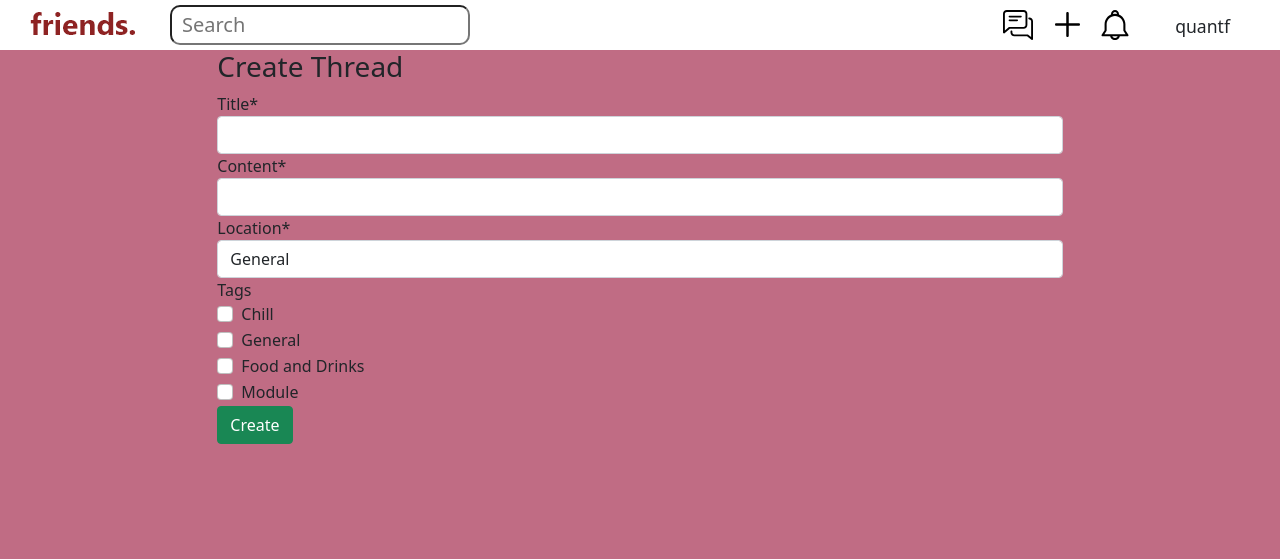
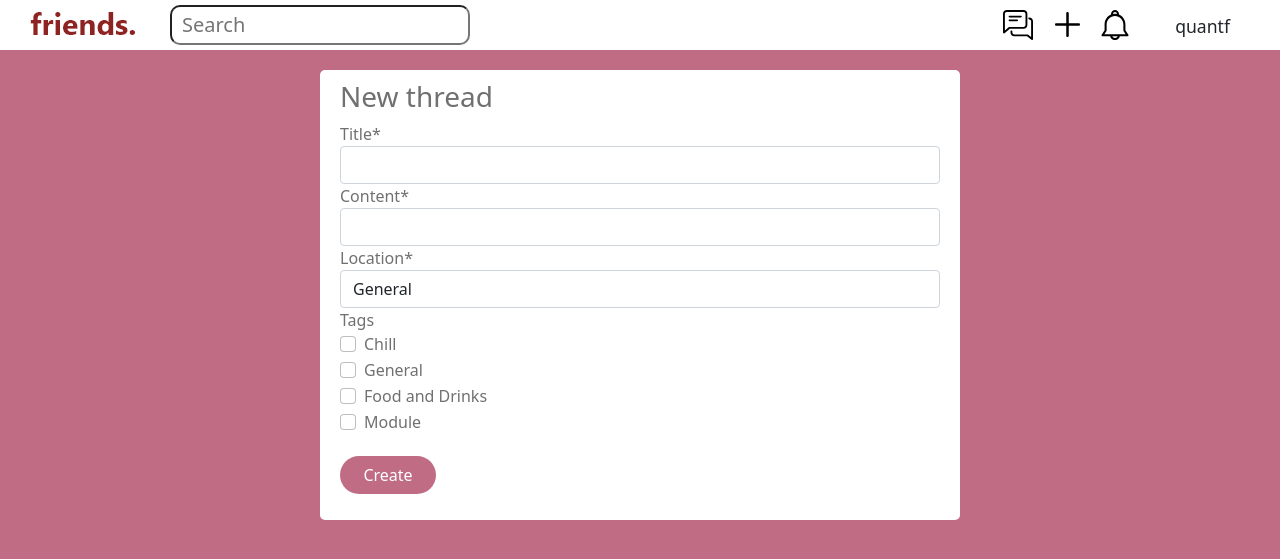
Before and after one commit to dannylty/orbital, a Django app: page /create in a window 1280 px wide. Shown: the top 559 px of the page. Run offline with Django 3.2, Linux system fonts and the light colour scheme; a user stored in the database is signed in; some libraries are stand-ins or nearby versions.

Commit message:
Style create page

```diff
--- a/main/static/css/styles.css
+++ b/main/static/css/styles.css
@@ -127,20 +127,20 @@ body {
   margin-top: 10px;
 }
 
-.comment-btn {
+.comment-btns {
   background-color: #f0f0f0;
   padding: 10px;
   border-radius: 0 0 5px 5px;
 }
 
-.comment-btn button {
+.comment-btns-btn {
   width: 96px;
   border-radius: 20px;
   color: white;
   background-color: #c06c84;
 }
 
-.comment-btn p {
+.comment-btns p {
   display: inline-block;
   margin-right: 10px;
   margin-bottom: 0;
@@ -201,6 +201,10 @@ body {
 .comments-btn h3 {
   display: inline-block;
   margin-bottom: 0;
+}
+
+.createthreadform {
+
 }
 
 .dropdown {
--- a/main/templates/main/create.html
+++ b/main/templates/main/create.html
@@ -5,10 +5,7 @@
 
 
 {% block content %}
-	<div id="content", name="content", class="main">
-		<div class="row justify-content-center">
-			<div class="col-8">
-				<h3>Create Thread</h3>
+	<div class="center">
 		{% for message in messages %}
 			<div class="container-fluid p-0">
 				<div class="alert {{ message.tags }} alert-dismissible" role="alert" >
@@ -16,17 +13,19 @@
 				</div>
 			</div>
 		{% endfor %}
+
+		<div class="full-info">
+			<h3>New thread</h3>
 			<form method="post" action="/create">
 				{% csrf_token %}
 				{{form|crispy}}
 				<div class="input-group mb-3">
-						<div class="input-group-prepend">
-							<button type="submit", name="save" class="btn btn-success">Create</button>
+					<div class="input-group-prepend comment-form">
+						<button type="submit", name="save" class="comment-btns-btn btn">Create</button>
 					</div>
 					{{form.name}}
 				</div>
 			</form>
 		</div>
 	</div>
-	</div>
 {% endblock %}
```
Also changed, not shown: main/templates/main/index.html (+4 -4 lines), db.sqlite3. Lines whose indentation alone changed are shown as unchanged.
